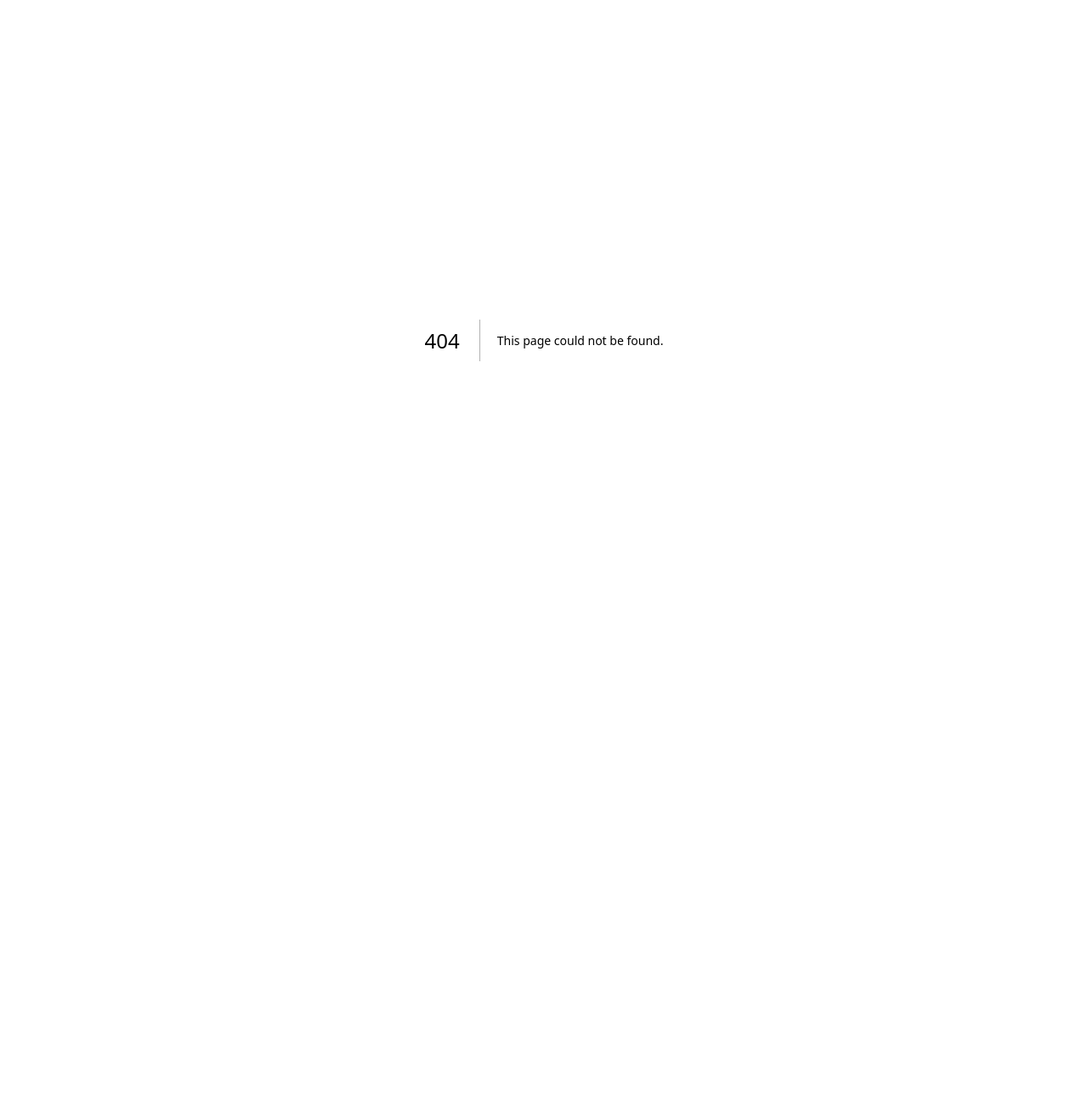
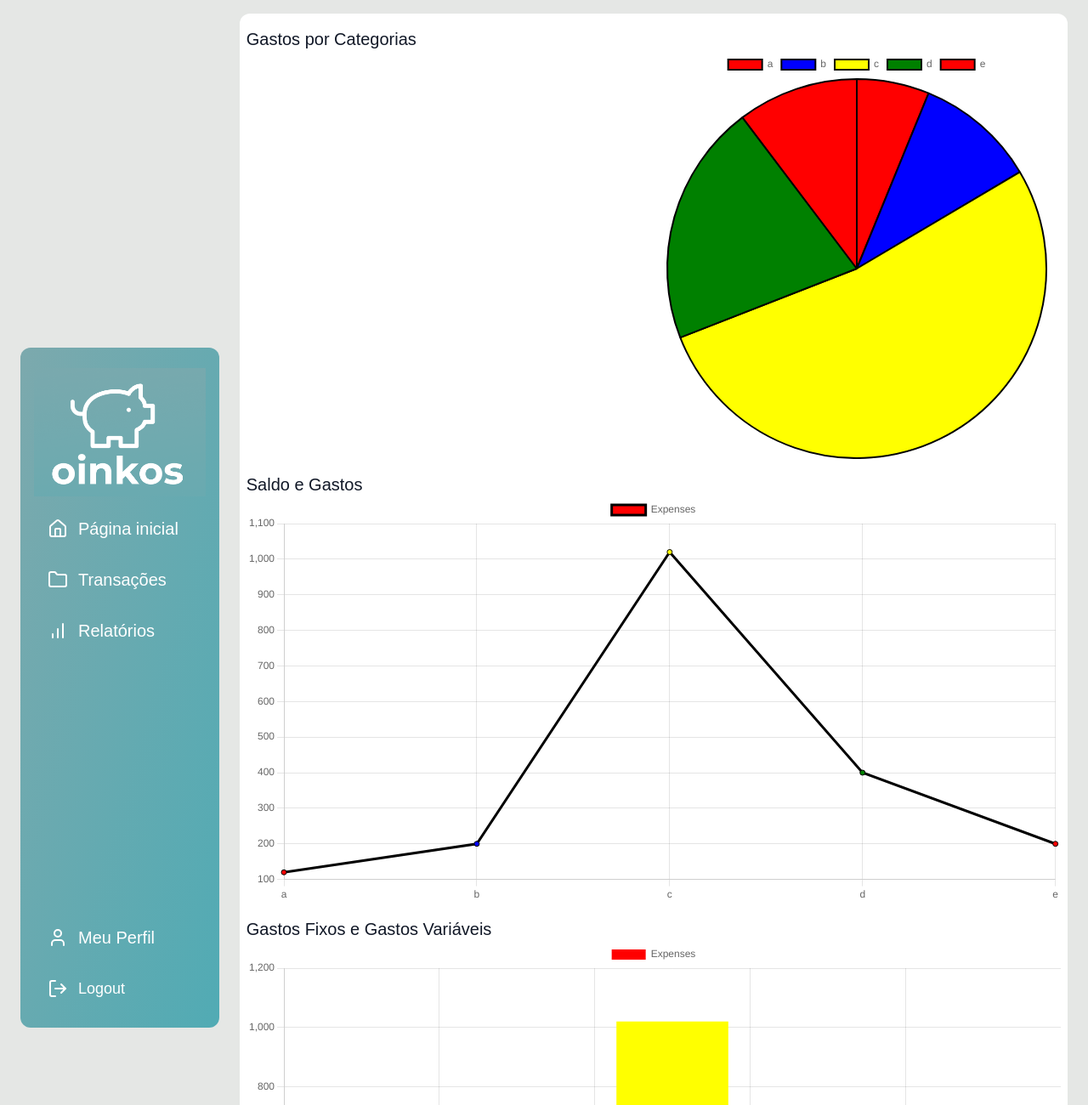
Before and after one commit to oinkos-finance/oinkos-website, a Next.js app: page /relatorios in a window 1280 px wide. Before the commit this address had no page. Shown: the top 1300 px of the page at 85% size. Before the commit the page ends 800 px from the top, so only its background shows below. Built offline with nearby package versions, Linux system fonts and the light colour scheme.

Commit message:
feat: add componentes na tela e cria service pra teste

```diff
--- /dev/null
+++ b/app/(home)/relatorios/page.tsx
@@ -0,0 +1,33 @@
+"use client"
+
+import BarChart from "@/components/bar_chart/bar";
+import LineChart from "@/components/line_chart/line";
+import { PieChart } from "@/components/pie_chart/pie";
+import { pieChartData } from '@/service/charts_service'
+
+export default function Relatorios(){
+    return(
+        <div className="w-full flex flex-col bg-white rounded-xl p-2">
+            <section className="my-2">
+                <h3 className="text-gray-900 text-xl ">Gastos por Categorias</h3>
+                <div className="flex justify-end w-full max-h-[480px]">
+                    <PieChart data={pieChartData} />
+                </div>
+            </section>
+
+            <section className="my-2">
+                <h3 className="text-gray-900 text-xl ">Saldo e Gastos</h3>
+                <div className="w-full ">
+                    <LineChart data={pieChartData} />
+                </div>
+            </section>
+
+            <section className="my-2">
+                <h3 className="text-gray-900 text-xl ">Gastos Fixos e Gastos Variáveis</h3>
+                <div className="w-full">
+                    <BarChart data={pieChartData} />
+                </div>
+            </section>
+        </div>
+    )
+}
--- /dev/null
+++ b/service/charts_service.js
@@ -0,0 +1,41 @@
+export const lineChartData = {
+  labels: ["Monday", "Tuesday", "Wednesday", "Thursday", "Friday"],
+  datasets: [
+    {
+      label: "Steps",
+      data: [1, 21, 4, 51, 100],
+      borderColor: "rgb(0, 100, 100)",
+    },
+    {
+      label: "Steps1",
+      data: [1, 11, 100, 50, 90],
+      borderColor: "#443332",
+    },
+  ],
+};
+
+export const barChartData = {
+  labels: ["a", "b", "c", "d", "e"],
+  datasets: [
+    {
+      label: "Expenses",
+      data: [120, 200, 1020, 400, 200],
+      backgroundColor: ["red", "blue", "yellow", "green"],
+      borderColor: "black",
+      borderWidth: 2,
+    },
+  ],
+};
+
+export const pieChartData = {
+  labels: ["a", "b", "c", "d", "e"],
+  datasets: [
+    {
+      label: "Expenses",
+      data: [120, 200, 1020, 400, 200],
+      backgroundColor: ["red", "blue", "yellow", "green"],
+      borderColor: "black",
+      hoverOffset: 2,
+    },
+  ],
+};
```
